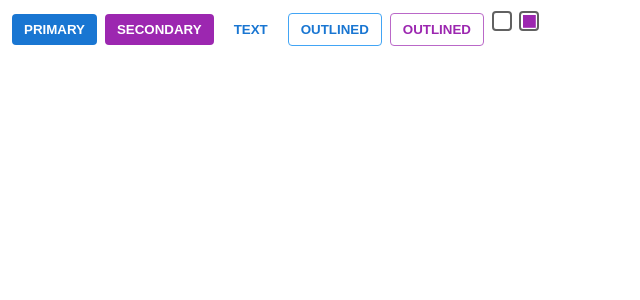
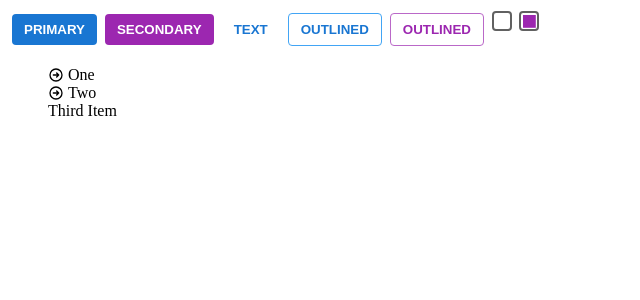
Before and after one commit to BielosX/spiritual-ui, a React (Vite) app: page / in a window 1280 px wide. Shown: the top 300 px of the page, without its empty margins (0-640 px from the left). Built offline with nearby package versions, Linux system fonts and the light colour scheme.

Commit message:
Add List

```diff
--- a/src/App.tsx
+++ b/src/App.tsx
@@ -2,6 +2,8 @@ import { Button } from "./Button/Button.tsx";
 import { ButtonColor, ButtonVariant } from "./Button/ButtonProps.ts";
 import { Checkbox } from "./Checkbox/Checkbox.tsx";
 import { CheckboxColor } from "./Checkbox/CheckboxProps.ts";
+import { List, ListItem, ListItemIcon, ListItemText } from "./List/List.tsx";
+import { ArrowCircleRightIcon } from "./icons/ArrowCircleRightIcon/ArrowCircleRightIcon.tsx";
 
 function App() {
   return (
@@ -27,6 +29,23 @@ function App() {
       </Button>
       <Checkbox />
       <Checkbox color={CheckboxColor.Secondary} checked={true} />
+      <List>
+        <ListItem>
+          <ListItemText>One</ListItemText>
+          <ListItemIcon>
+            <ArrowCircleRightIcon />
+          </ListItemIcon>
+        </ListItem>
+        <ListItem>
+          <ListItemText>Two</ListItemText>
+          <ListItemIcon>
+            <ArrowCircleRightIcon />
+          </ListItemIcon>
+        </ListItem>
+        <ListItem>
+          <ListItemText>Third Item</ListItemText>
+        </ListItem>
+      </List>
     </>
   );
 }
--- /dev/null
+++ b/src/List/List.css
@@ -0,0 +1,35 @@
+@property --icon-margin-right {
+    syntax: "*";
+    inherits: true;
+}
+
+ul {
+    li {
+        display: flex;
+        flex-direction: row;
+        justify-content: flex-start;
+        align-items: center;
+
+        &::marker {
+            content: none;
+        }
+
+        span {
+            display: inline-block;
+            order: 1;
+        }
+
+        .SpiritualUiListItemIcon-base {
+            display: inline-block;
+            padding: 0;
+            order: 0;
+            margin-right: var(--icon-margin-right);
+
+            svg {
+                display: block;
+                height: 1rem;
+                width: auto;
+            }
+        }
+    }
+}
--- /dev/null
+++ b/src/List/List.tsx
@@ -0,0 +1,55 @@
+import { CSSProperties, FC, ReactElement } from "react";
+import "./List.css";
+import { useThemeContext } from "../Theme/ThemeContext.ts";
+
+export type ListProps = {
+  children: ReactElement[];
+};
+
+export type ListItemProps = {
+  children: ReactElement[] | ReactElement;
+}
+
+export type ListItemTextProps = {
+  children: string;
+};
+
+export type ListItemIconProps = {
+  children: ReactElement;
+};
+
+export const ListItemIcon: FC<ListItemIconProps> = ({children}) => {
+  return (
+    <div className="SpiritualUiListItemIcon-base">
+      {children}
+    </div>
+  );
+}
+
+export const ListItemText: FC<ListItemTextProps> = ({children}) => {
+  return (
+    <span>
+      {children}
+  </span>
+  );
+};
+
+export const ListItem: FC<ListItemProps> = ({children}) => {
+  return (
+    <li>
+    {children}
+  </li>
+  );
+};
+
+export const List: FC<ListProps> = ({children}) => {
+  const { spacing } = useThemeContext();
+  const style = {
+    "--icon-margin-right": spacing(1),
+  } as CSSProperties;
+  return (
+    <ul style={style}>
+    {children}
+  </ul>
+  );
+};
--- /dev/null
+++ b/src/icons/ArrowCircleRightIcon/ArrowCircleRightIcon.tsx
@@ -0,0 +1,9 @@
+export const ArrowCircleRightIcon = () => {
+  return (
+    <svg width="800px" height="800px" viewBox="0 0 24 24" fill="none" xmlns="http://www.w3.org/2000/svg">
+      <path
+        d="M13 15L16 12M16 12L13 9M16 12H8M21 12C21 16.9706 16.9706 21 12 21C7.02944 21 3 16.9706 3 12C3 7.02944 7.02944 3 12 3C16.9706 3 21 7.02944 21 12Z"
+        stroke="#000000" stroke-width="2" stroke-linecap="round" stroke-linejoin="round" />
+    </svg>
+  );
+}
```
